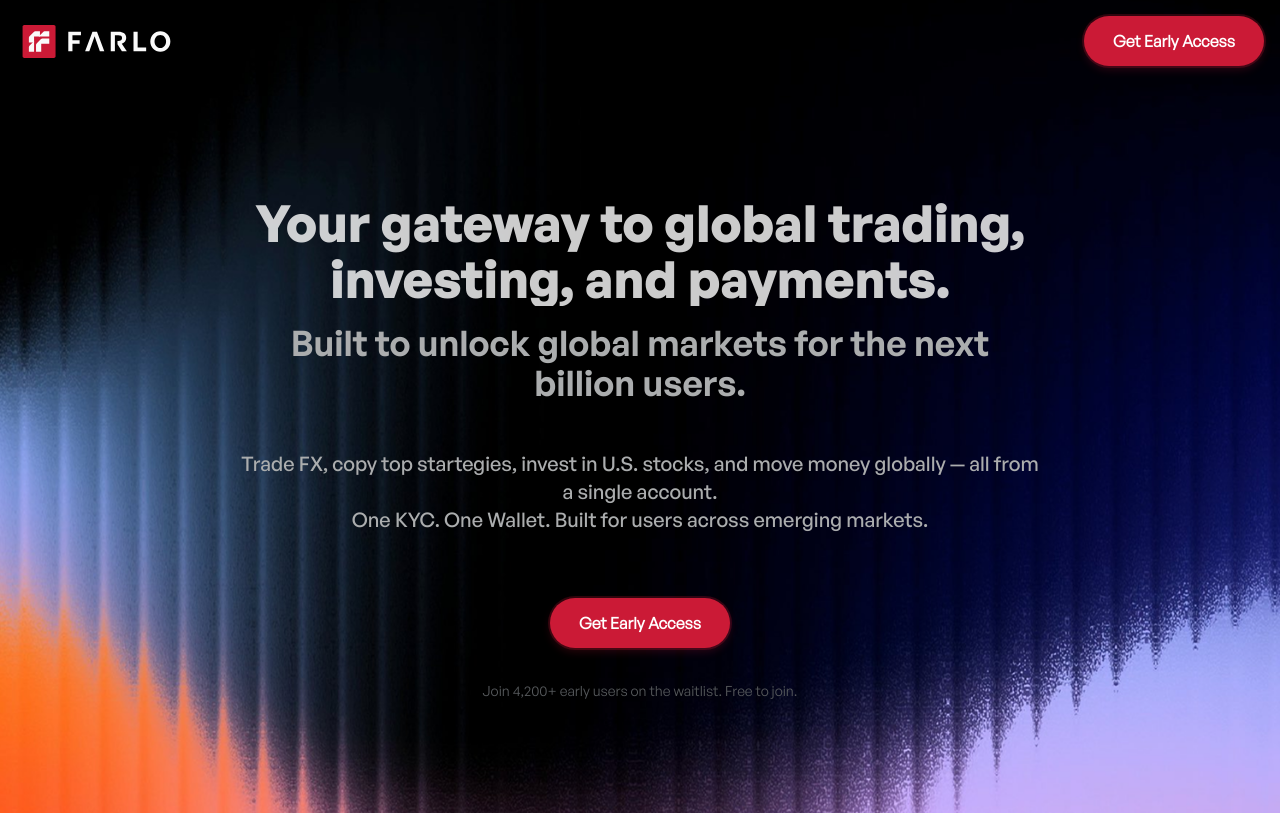
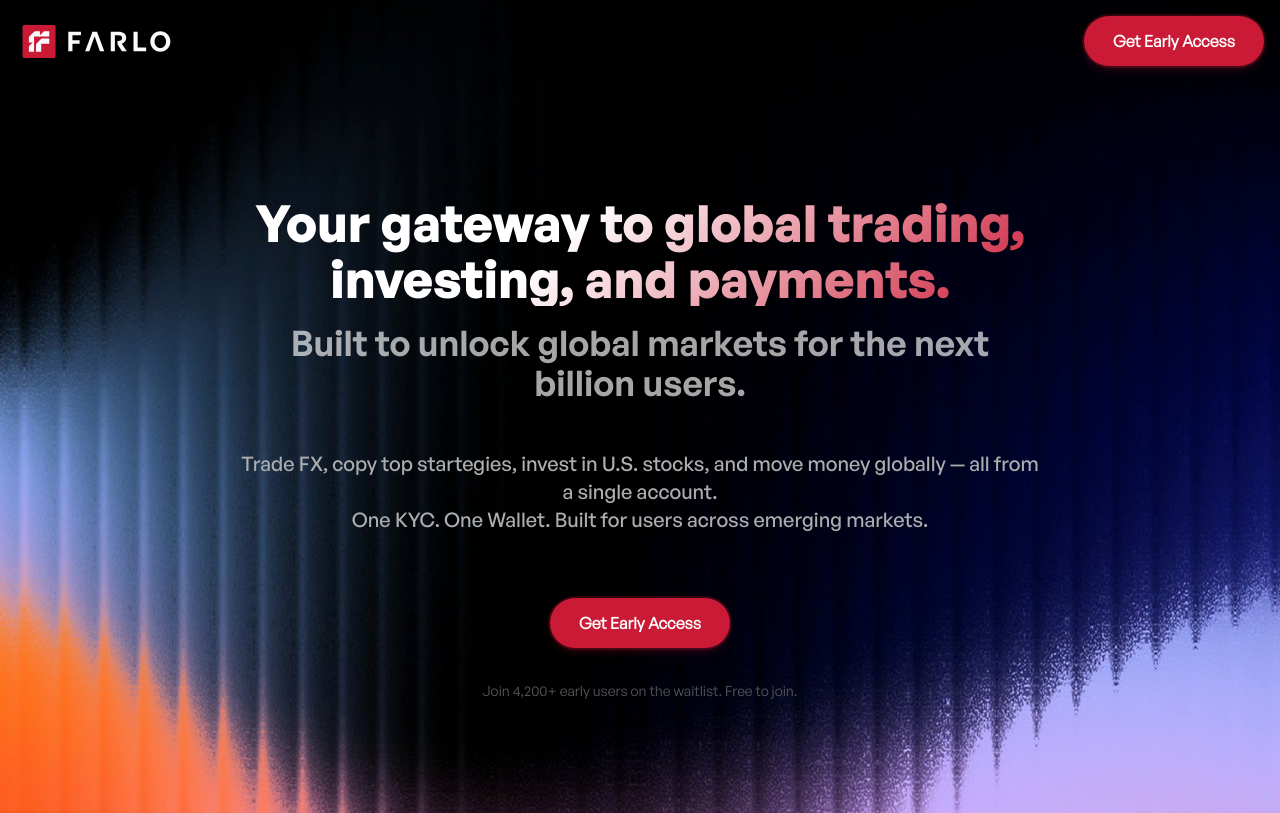
Before and after one commit to Farlo-HQ/farlo, a Next.js app: page / in a window 1280 px wide. Built offline with nearby package versions, Linux system fonts and the light colour scheme.

Commit message:
feat: update hero typography and gradient styles

```diff
--- a/src/app/page.module.css
+++ b/src/app/page.module.css
@@ -68,7 +68,7 @@
   min-height: calc(100dvh - 69.5px);
   justify-content: center;
 }
-.main h1 {
+/* .main h1 {
   font-size: 3.2rem;
   line-height: 3.5rem;
   font-family: "GeneralSans-Bold";
@@ -82,7 +82,29 @@
   line-height: 2.5rem;
   font-family: "GeneralSans-Semibold";
   margin: 0rem 10rem 3rem 10rem;
-  color: #ABADAE;
+  color: rgba(255, 255, 255, 0.45);
+} */
+.main h1 {
+  font-size: 3.2rem;
+  line-height: 3.5rem;
+  font-family: "GeneralSans-Bold";
+  margin: 0rem 10rem 1rem 10rem;
+  background: linear-gradient(
+    135deg,
+    #ffffff 0%,
+    #ffffff 40%,
+    #cb1a36 100%
+  );
+  -webkit-background-clip: text;
+  -webkit-text-fill-color: transparent;
+}
+
+.main h4 {
+  font-size: 2.2rem;
+  line-height: 2.5rem;
+  font-family: "GeneralSans-Semibold";
+  margin: 0rem 10rem 3rem 10rem;
+  color: rgba(255, 255, 255, 0.65);
 }
 .sub_txt {
   font-size: 1.25rem;
```
